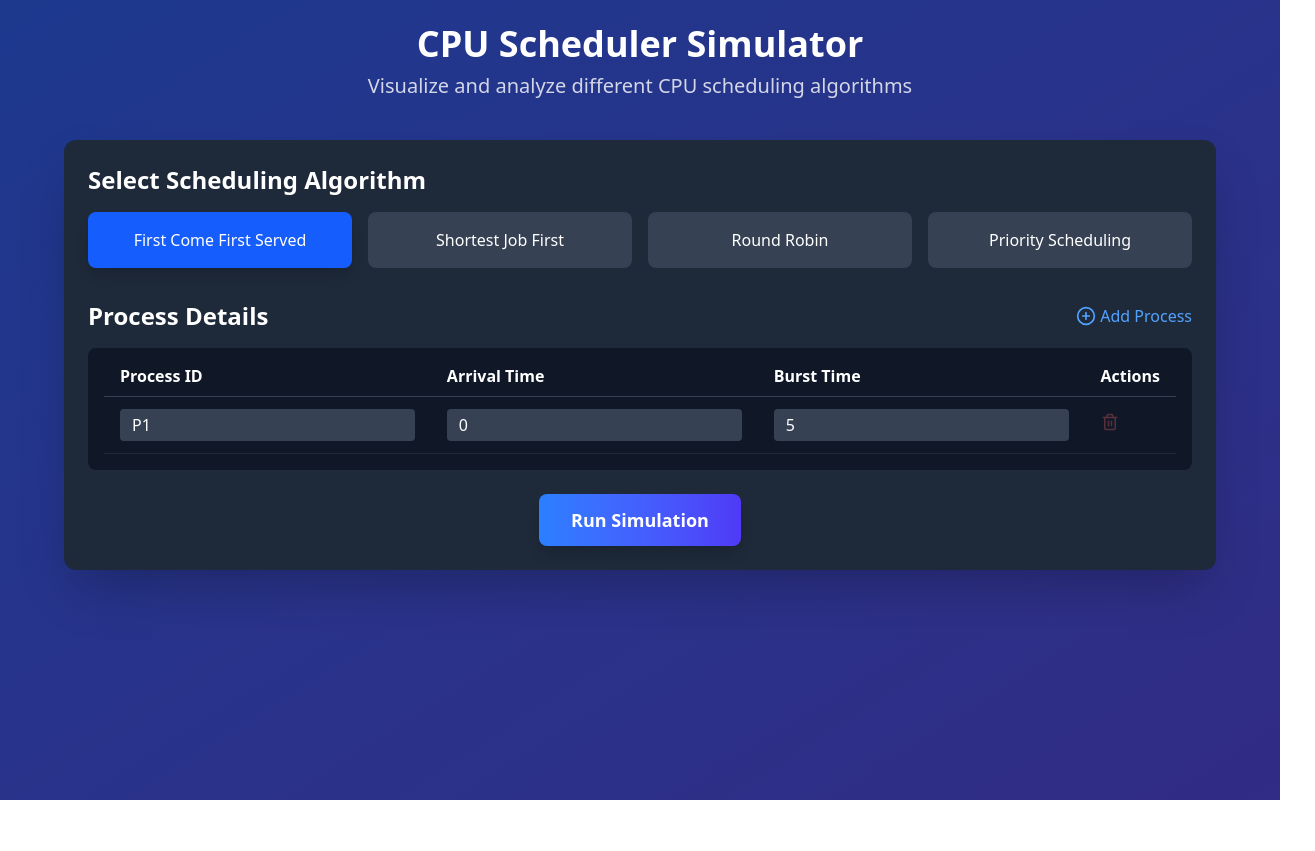
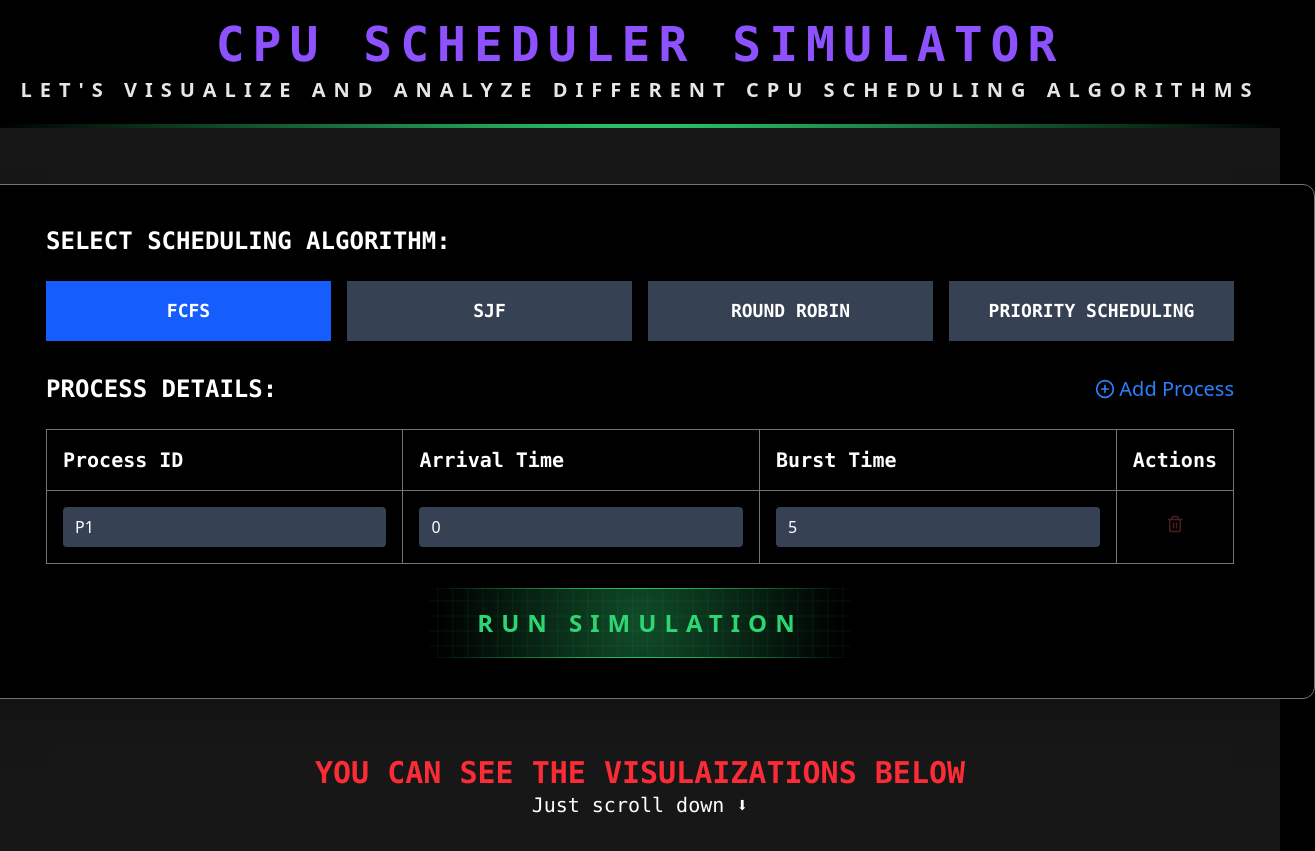
Before and after one commit to GhushitDevX/CPU_Scheduler, a React (Vite) app in the folder frontend/: page / in a window 1280 px wide. Shown: the whole page, 1315 px wide, since content can reach past the window. Before the commit the page ends 800 px from the top, so only its background shows below. Built offline with nearby package versions, Linux system fonts and the light colour scheme.

Commit message:
Your commit message here

```diff
--- a/frontend/src/App.jsx
+++ b/frontend/src/App.jsx
@@ -71,14 +71,14 @@ function App() {
   };
 
   return (
-    <div className="min-h-screen bg-gradient-to-br from-blue-900 to-indigo-900 text-white p-6">
-      <div className="max-w-6xl mx-auto">
-        <header className="text-center mb-10">
-          <h1 className="text-4xl font-bold mb-2">CPU Scheduler Simulator</h1>
-          <p className="text-xl opacity-80">Visualize and analyze different CPU scheduling algorithms</p>
-        </header>
+    <div className="relative text-white">
+      <div className="relative flex flex-col bg-neutral-900 bg-gray-90 min-h-screen items-center">
+      <div className="text-center bg bg-black border-b-4 w-full p-5">
+          <h1 className="text-2xl md:text-5xl uppercase font-mono font-bold text-violet-500 mb-2">CPU Scheduler Simulator</h1>
+          <p className="md:text-xl opacity-90">Let's visualize and analyze different CPU scheduling algorithms</p>
+      </div>
 
-        <div className="bg-gray-800 rounded-xl shadow-2xl p-6 mb-8">
+        <div className="border border-neutral-500 px-20 rounded-xl bg-black rounde shadow-2xl md:h-[700px md:w-[1350px] p-10 mt-14">
           <AlgorithmSelector
             algorithm={algorithm}
             onAlgorithmChange={handleAlgorithmChange}
@@ -99,7 +99,7 @@ function App() {
             <button
               onClick={runSimulation}
               disabled={isLoading}
-              className="px-8 py-3 bg-gradient-to-r from-blue-500 to-indigo-600 rounded-lg text-lg font-semibold shadow-lg hover:shadow-xl transition-all transform hover:-translate-y-1 disabled:opacity-50"
+              className="px-8 py-3 button"
             >
               {isLoading ? 'Simulating...' : 'Run Simulation'}
             </button>
@@ -112,8 +112,13 @@ function App() {
           )}
         </div>
 
-        {results && <SimulationResults results={results} />}
+        <div className="text-center w-full p-8 mt-6">
+          <h1 className="text-3xl font-mono uppercase font-bold text-red-500">You can see the visulaizations below</h1>
+          <h2 className='font-mono text-xl'>Just scroll down ⬇︎</h2>
       </div>
+
+      </div>
+      {results && <SimulationResults results={results} />}
     </div>
   );
 }
--- a/frontend/src/components/AlgorithmSelector.jsx
+++ b/frontend/src/components/AlgorithmSelector.jsx
@@ -8,47 +8,46 @@ const AlgorithmSelector = ({
   onTimeQuantumChange
 }) => {
   const algorithms = [
-    { id: 'FCFS', name: 'First Come First Served' },
-    { id: 'SJF', name: 'Shortest Job First' },
-    { id: 'RR', name: 'Round Robin' },
-    { id: 'Priority', name: 'Priority Scheduling' }
+    { id: 'FCFS', name: 'FCFS' },
+    { id: 'SJF', name: 'SJF' },
+    { id: 'RR', name: 'ROUND ROBIN' },
+    { id: 'Priority', name: 'PRIORITY SCHEDULING' }
   ];
 
   return (
-    <div className="mb-8">
-      <h2 className="text-2xl font-bold mb-4">Select Scheduling Algorithm</h2>
-
+    <div className="relative flex flex-col space-y-6">
+      <h2 className="text-2xl font-mono font-bold mb-6 uppercase">Select Scheduling Algorithm:</h2>
       <div className="grid grid-cols-2 md:grid-cols-4 gap-4 mb-6">
         {algorithms.map(algo => (
           <button
             key={algo.id}
-            className={`p-4 rounded-lg text-center transition-all ${
+            className={`py-4 px-3 cursor-pointer rounded-2x transition-all ${
               algorithm === algo.id
                 ? 'bg-blue-600 shadow-lg'
                 : 'bg-gray-700 hover:bg-gray-600'
             }`}
             onClick={() => onAlgorithmChange(algo.id)}
           >
-            <div className="font-medium">{algo.name}</div>
+            <div className="font-mono text-lg font-bold">{algo.name}</div>
           </button>
         ))}
       </div>
 
       {(algorithm === 'SJF' || algorithm === 'Priority') && (
-        <div className="mb-6">
-          <h3 className="text-xl font-semibold mb-3">Execution Mode</h3>
-          <div className="flex space-x-4">
+        <div className="my-5 flex items-center gap-4">
+          <h3 className="text-xl font-semibold font-mono uppercase">Execution Mode:</h3>
+          <div className="flex space-x-4 text-md font-mono">
             <button
-              className={`px-4 py-2 rounded-lg ${
-                !isPreemptive ? 'bg-blue-600' : 'bg-gray-700'
+              className={`px-4 py-2 rounde cursor-pointer ${
+                !isPreemptive ? 'bg-green-500' : 'bg-gray-700'
               }`}
               onClick={() => onPreemptiveChange(false)}
             >
               Non-Preemptive
             </button>
             <button
-              className={`px-4 py-2 rounded-lg ${
-                isPreemptive ? 'bg-blue-600' : 'bg-gray-700'
+              className={`px-4 py-2 cursor-pointer ${
+                isPreemptive ? 'bg-green-500' : 'bg-gray-700'
               }`}
               onClick={() => onPreemptiveChange(true)}
             >
@@ -59,17 +58,16 @@ const AlgorithmSelector = ({
       )}
 
       {algorithm === 'RR' && (
-        <div className="mb-6">
-          <h3 className="text-xl font-semibold mb-3">Time Quantum</h3>
+        <div className="my-5 flex items-center gap-3">
+          <h3 className="text-xl font-semibold font-mono uppercase">Time Quantum:</h3>
           <div className="flex items-center">
             <input
               type="number"
               min="1"
               value={timeQuantum}
               onChange={(e) => onTimeQuantumChange(e.target.value)}
-              className="bg-gray-700 text-white px-4 py-2 rounded-lg w-24 focus:outline-none focus:ring-2 focus:ring-blue-500"
+              className="bg-gray-700 text-white px-4 py-2 w-24 focus:outline-none focus:ring-2 focus:ring-blue-500"
             />
-            <span className="ml-2">time units</span>
           </div>
         </div>
       )}
--- a/frontend/src/components/ProcessInputForm.jsx
+++ b/frontend/src/components/ProcessInputForm.jsx
@@ -29,72 +29,72 @@ const ProcessInputForm = ({ algorithm, isPreemptive, processes, onProcessesChang
   return (
     <div>
       <div className="flex justify-between items-center mb-4">
-        <h2 className="text-2xl font-bold">Process Details</h2>
+        <h2 className="text-2xl font-bold font-mono my-2 uppercase">Process Details:</h2>
         <button
           onClick={addProcess}
-          className="flex items-center space-x-1 text-blue-400 hover:text-blue-300"
+          className="flex items-center space-x-1 cursor-pointer text-xl  text-blue-500 hover:text-blue-400"
         >
           <PlusCircle size={20} />
           <span>Add Process</span>
         </button>
       </div>
 
-      <div className="bg-gray-900 rounded-lg p-4 overflow-x-auto">
+      <div className="border border-neutral-500 rounde overflow-x-auto">
         <table className="w-full">
-          <thead>
-            <tr className="text-left border-b border-gray-700">
-              <th className="pb-2 px-4">Process ID</th>
-              <th className="pb-2 px-4">Arrival Time</th>
-              <th className="pb-2 px-4">Burst Time</th>
-              {algorithm === 'Priority' && <th className="pb-2 px-4">Priority</th>}
-              <th className="pb-2 px-4 w-16">Actions</th>
+          <thead className='border-b border-neutral-500'>
+            <tr className="text-left font-mono text-lg">
+              <th className="py-4 px-4 border-r text-xl border-neutral-500">Process ID</th>
+              <th className="py-4 px-4 border-r text-xl border-neutral-500">Arrival Time</th>
+              <th className="py-4 px-4 text-xl ">Burst Time</th>
+              {algorithm === 'Priority' && <th className="py-4 px-4 text-xl border-l border-neutral-500">Priority</th>}
+              <th className="py-4 px-4 w-16 text-xl border-l border-neutral-500">Actions</th>
             </tr>
           </thead>
           <tbody>
             {processes.map((process, index) => (
-              <tr key={index} className="border-b border-gray-800 hover:bg-gray-800">
-                <td className="py-3 px-4">
+              <tr key={index} className=" hover:bg-gray-800">
+                <td className="py-4 px-4 border-r border-neutral-500">
                   <input
                     type="text"
                     value={process.id}
                     onChange={(e) => updateProcess(index, 'id', e.target.value)}
-                    className="bg-gray-700 px-3 py-1 rounded w-full focus:outline-none focus:ring-1 focus:ring-blue-500"
+                    className="bg-gray-700 px-3 py-2 rounded w-full focus:outline-none focus:ring-1 focus:ring-blue-500"
                   />
                 </td>
-                <td className="py-3 px-4">
+                <td className="py-4 px-4 border-r border-neutral-500">
                   <input
                     type="number"
                     min="0"
                     value={process.arrivalTime}
                     onChange={(e) => updateProcess(index, 'arrivalTime', e.target.value)}
-                    className="bg-gray-700 px-3 py-1 rounded w-full focus:outline-none focus:ring-1 focus:ring-blue-500"
+                    className="bg-gray-700 px-3 py-2 rounded w-full focus:outline-none focus:ring-1 focus:ring-blue-500"
                   />
                 </td>
-                <td className="py-3 px-4">
+                <td className="py-4 px-4 border-r border-neutral-500">
                   <input
                     type="number"
                     min="1"
                     value={process.burstTime}
                     onChange={(e) => updateProcess(index, 'burstTime', e.target.value)}
-                    className="bg-gray-700 px-3 py-1 rounded w-full focus:outline-none focus:ring-1 focus:ring-blue-500"
+                    className="bg-gray-700 px-3 py-2 rounded w-full focus:outline-none focus:ring-1 focus:ring-blue-500"
                   />
                 </td>
                 {algorithm === 'Priority' && (
-                  <td className="py-3 px-4">
+                  <td className="py-4 px-4 border-r border-neutral-500">
                     <input
                       type="number"
                       min="1"
                       value={process.priority}
                       onChange={(e) => updateProcess(index, 'priority', e.target.value)}
-                      className="bg-gray-700 px-3 py-1 rounded w-full focus:outline-none focus:ring-1 focus:ring-blue-500"
+                      className="bg-gray-700 px-3 py-2 rounded w-full focus:outline-none focus:ring-1 focus:ring-blue-500"
                     />
                   </td>
                 )}
-                <td className="py-3 px-4">
+                <td className="flex justify-center">
                   <button
                     onClick={() => removeProcess(index)}
                     disabled={processes.length <= 1}
-                    className="text-red-400 hover:text-red-300 disabled:opacity-30"
+                    className="text-red-400 cursor-pointer mt-6 hover:text-red-300 disabled:opacity-30"
                   >
                     <Trash2 size={18} />
                   </button>
--- a/frontend/src/index.css
+++ b/frontend/src/index.css
@@ -1 +1,71 @@
 @import "tailwindcss";
+
+body{
+    background-color: black;
+    margin: 0;
+    padding: 0;
+}
+
+.button {
+    --main-color: rgb(46, 213, 115);
+    --main-bg-color: rgba(46, 213, 116, 0.36);
+    --pattern-color: rgba(46, 213, 116, 0.073);
+
+    filter: hue-rotate(0deg);
+
+    cursor: pointer;
+    text-transform: uppercase;
+    letter-spacing: 0.5rem;
+    background: radial-gradient(
+        circle,
+        var(--main-bg-color) 0%,
+        rgba(0, 0, 0, 0) 95%
+      ),
+      linear-gradient(var(--pattern-color) 1px, transparent 1px),
+      linear-gradient(to right, var(--pattern-color) 1px, transparent 1px);
+    background-size:
+      cover,
+      15px 15px,
+      15px 15px;
+    background-position:
+      center center,
+      center center,
+      center center;
+    border-image: radial-gradient(
+        circle,
+        var(--main-color) 0%,
+        rgba(0, 0, 0, 0) 100%
+      )
+      1;
+    border-width: 1px 0 1px 0;
+    color: var(--main-color);
+    padding: 1rem 3rem;
+    font-weight: 700;
+    font-size: 1.5rem;
+    transition: background-size 0.2s ease-in-out;
+  }
+
+  .button:hover {
+    background-size:
+      cover,
+      10px 10px,
+      10px 10px;
+  }
+  .button:active {
+    filter: hue-rotate(250deg);
+  }
+
+  .bg {
+    --main-color: rgb(46, 213, 115);
+    text-transform: uppercase;
+    letter-spacing: 0.5rem;
+    border-image: radial-gradient(
+        circle,
+        var(--main-color) 0%,
+        rgba(0, 0, 0, 0) 100%
+      )
+      1;
+    font-weight: 700;
+    font-size: 1.5rem;
+    transition: background-size 0.2s ease-in-out;
+  }
```
Also changed, not shown: frontend/src/components/SimulationResults.jsx (+7 -18 lines).
